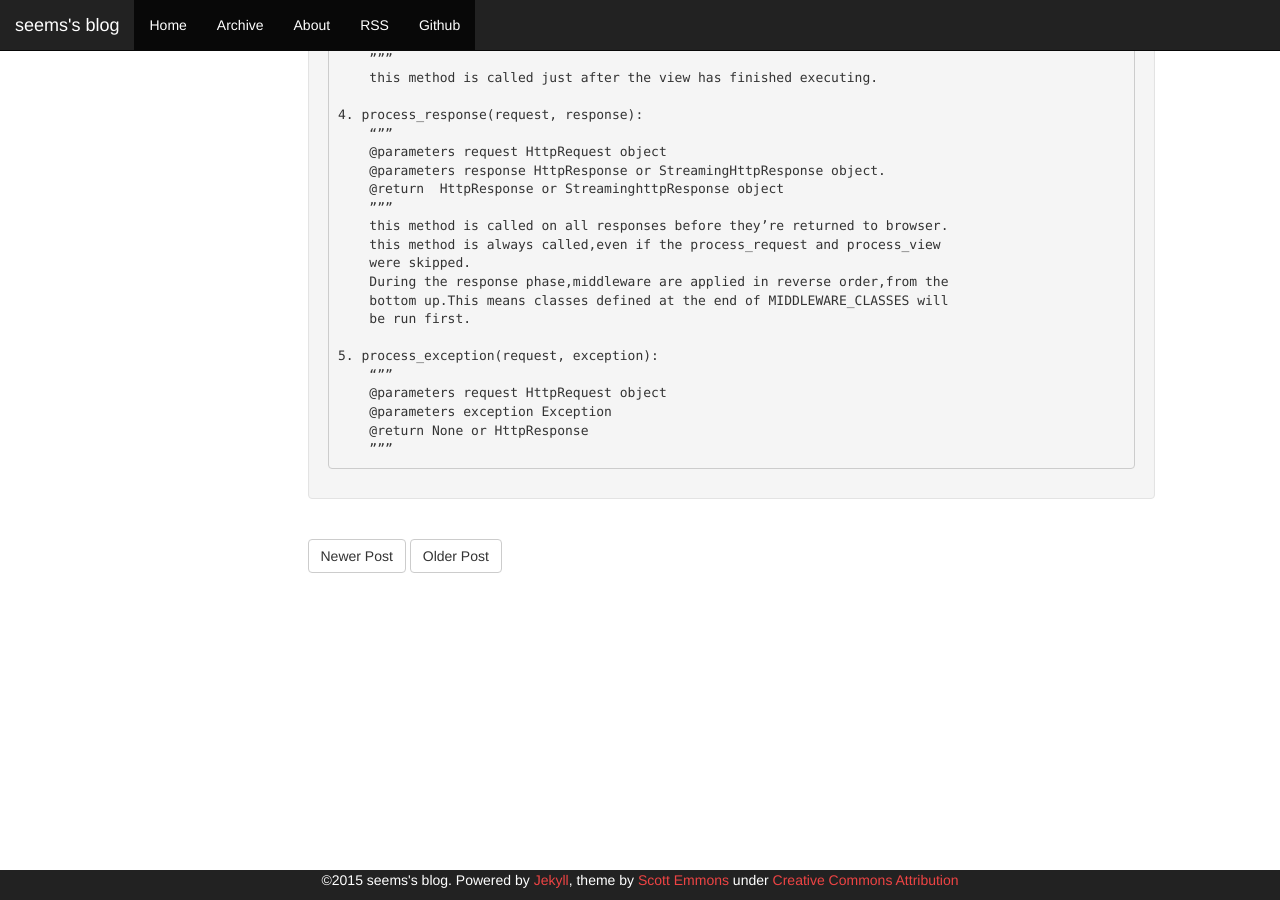
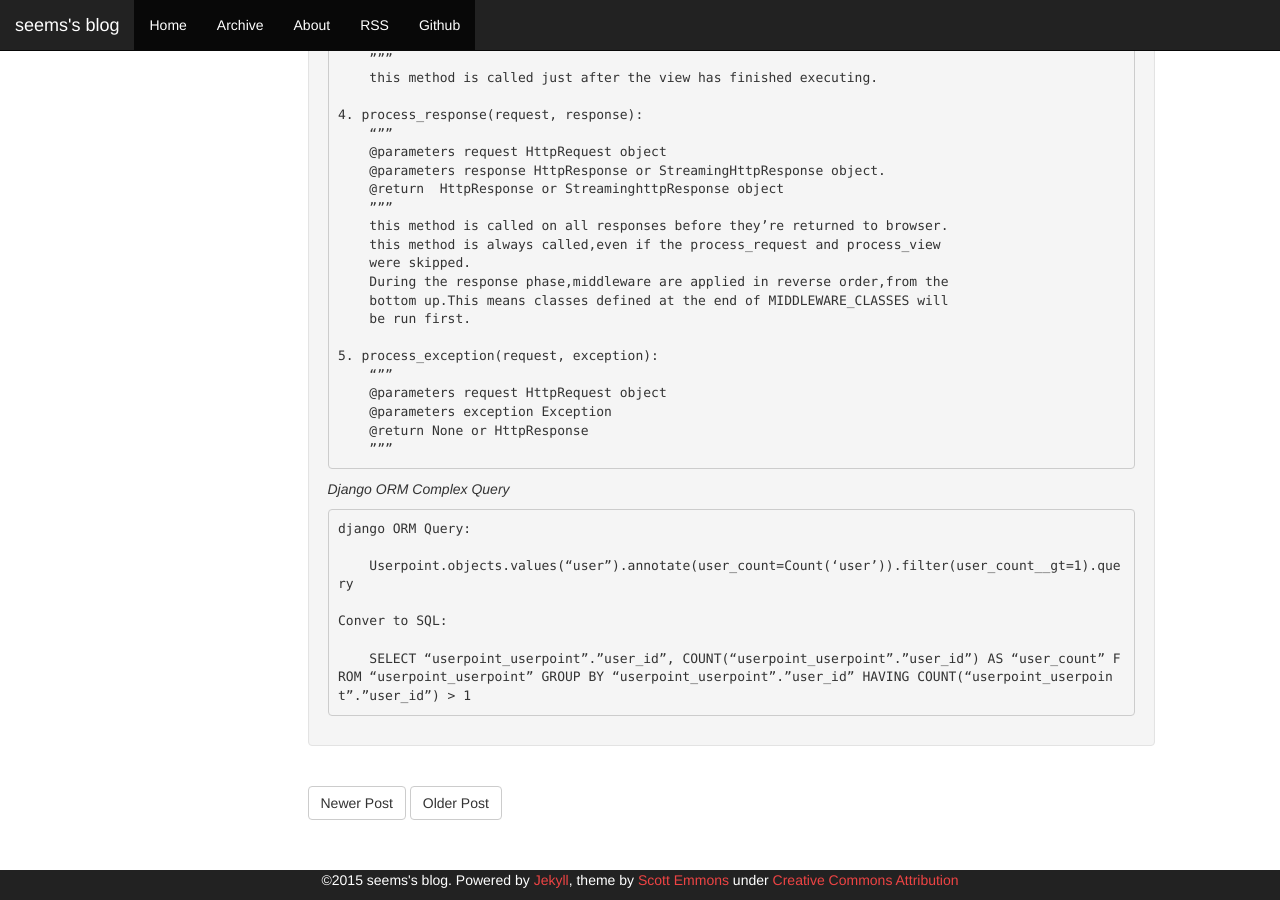
Before and after one commit to Gandalf-Pl/seems, a Jekyll site: the page built from _posts/2015-01-11-django_profile.md, in a window 1280 px wide and 900 px high, scrolled down 1339 px. Built offline with Jekyll 4.4.1, drawn with Linux system fonts in a browser that asks for light colours; Markdown is read by kramdown in place of the engine named in the settings.

Commit message:
add django query

```diff
--- a/_posts/2015-01-11-django_profile.md
+++ b/_posts/2015-01-11-django_profile.md
@@ -99,3 +99,13 @@ Django的MiddleWare
         @parameters exception Exception
         @return None or HttpResponse
         ”””
+
+*Django ORM Complex Query*
+
+    django ORM Query:
+
+        Userpoint.objects.values(“user”).annotate(user_count=Count(‘user’)).filter(user_count__gt=1).query
+
+    Conver to SQL:
+
+        SELECT “userpoint_userpoint”.”user_id”, COUNT(“userpoint_userpoint”.”user_id”) AS “user_count” FROM “userpoint_userpoint” GROUP BY “userpoint_userpoint”.”user_id” HAVING COUNT(“userpoint_userpoint”.”user_id”) > 1
```
